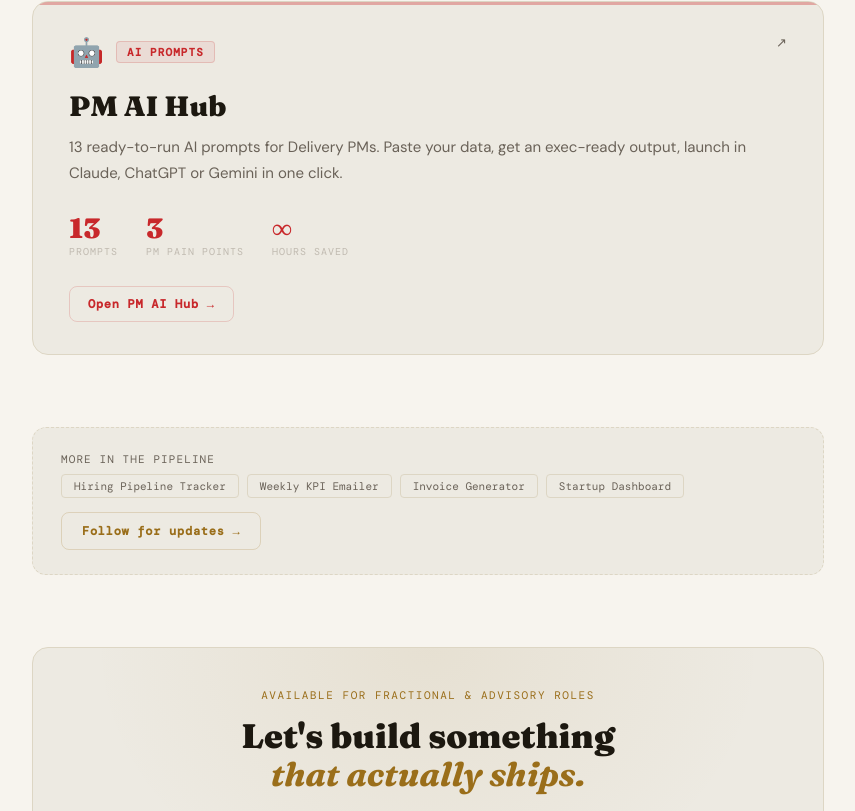
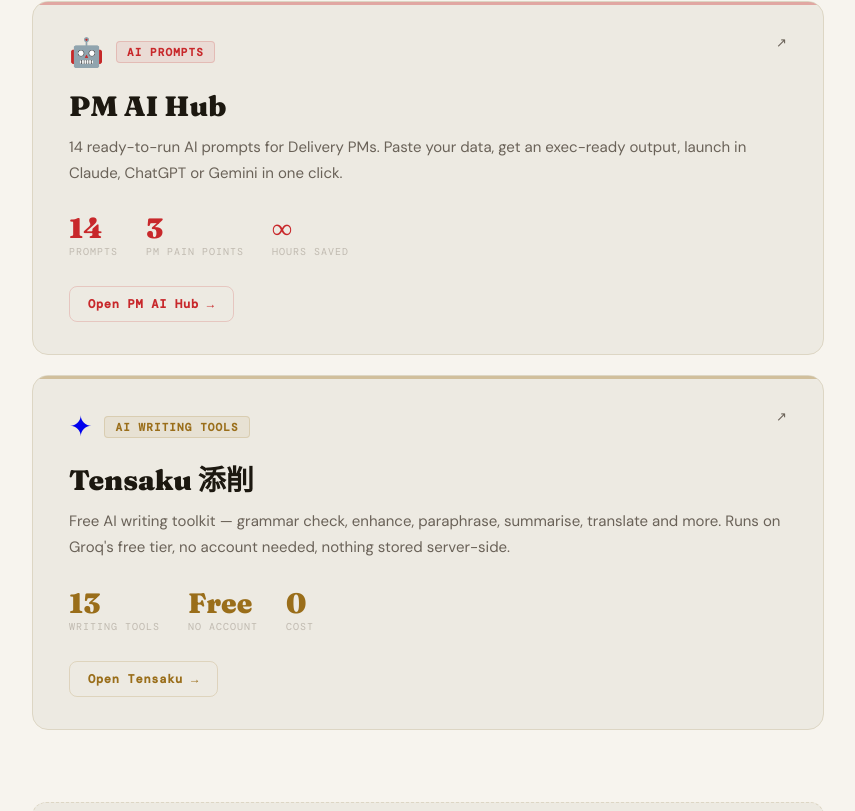
Before and after one commit to nikhil-thomas-a/portfolio, a React (Vite) app: page / in a window 1280 px wide. Shown: the part 1109-1920 px from the top of the page, without its empty margins (212-1067 px from the left). Built offline with nearby package versions, Linux system fonts and the light colour scheme; a web font is replaced by a local one.

Commit message:
Update color scheme and add new tools

```diff
--- a/src/App.jsx
+++ b/src/App.jsx
@@ -8,7 +8,7 @@
   bg:"#0F0E0C", surface:"#1A1814", card:"#201E1A",
   border:"#2E2B26", borderHi:"#4A4540",
   gold:"#C9A84C", goldDim:"rgba(201,168,76,0.12)", goldBorder:"rgba(201,168,76,0.25)",
-  red:"#E5484D", green:"#2EAB68",
+  red:"#E5484D", green:"#2EAB68", gold:"#C9A84C",
   text:"#F0EBE3", muted:"#8A8278", faint:"#3A3530",
   ctaBg:"#C9A84C", ctaText:"#0F0E0C",
   crossBg:"#1C1810", crossText:"#C8C0B0", crossLabel:"#7A6A5A",
@@ -19,7 +19,7 @@
   bg:"#F7F4EE", surface:"#EDEAE2", card:"#FFFFFF",
   border:"#DDD6C4", borderHi:"#B0A898",
   gold:"#9A6E1A", goldDim:"rgba(154,110,26,0.08)", goldBorder:"rgba(154,110,26,0.2)",
-  red:"#C8282B", green:"#166038",
+  red:"#C8282B", green:"#166038", gold:"#9A6E1A",
   text:"#1C1810", muted:"#6A6258", faint:"#C0BAB0",
   ctaBg:"#9A6E1A", ctaText:"#FFFFFF",
   crossBg:"#1C1810", crossText:"#C8C0B0", crossLabel:"#7A6A5A",
@@ -33,7 +33,7 @@
     id:"startup-ops", emoji:"⚙️", tag:"Google Workspace",
     title:"Startup Ops Toolkit",
     desc:"Google Sheets templates and Apps Script automations for early-stage teams. Multi Mail Shooter, Document Generator, and more — copy, paste, run.",
-    stats:[{n:"3",l:"Live tools"},{n:"3+",l:"Coming soon"},{n:"0",l:"Cost"}],
+    stats:[{n:"4",l:"Live tools"},{n:"2+",l:"Coming soon"},{n:"0",l:"Cost"}],
     url:"https://nikhil-thomas-a.github.io/startup-ops-toolkit/",
     cta:"Open Ops Toolkit",
     colorKey:"green",
@@ -43,13 +43,24 @@
   {
     id:"pm-ai-hub", emoji:"🤖", tag:"AI Prompts",
     title:"PM AI Hub",
-    desc:"13 ready-to-run AI prompts for Delivery PMs. Paste your data, get an exec-ready output, launch in Claude, ChatGPT or Gemini in one click.",
-    stats:[{n:"13",l:"Prompts"},{n:"3",l:"PM pain points"},{n:"∞",l:"Hours saved"}],
+    desc:"14 ready-to-run AI prompts for Delivery PMs. Paste your data, get an exec-ready output, launch in Claude, ChatGPT or Gemini in one click.",
+    stats:[{n:"14",l:"Prompts"},{n:"3",l:"PM pain points"},{n:"∞",l:"Hours saved"}],
     url:"https://nikhil-thomas-a.github.io/pm-ai-hub/",
     cta:"Open PM AI Hub",
     colorKey:"red",
     dimD:"rgba(229,72,77,0.1)", dimL:"rgba(200,40,43,0.07)",
     borD:"rgba(229,72,77,0.25)", borL:"rgba(200,40,43,0.18)",
+  },
+  {
+    id:"tensaku", emoji:"✦", tag:"AI Writing Tools",
+    title:"Tensaku 添削",
+    desc:"Free AI writing toolkit — grammar check, enhance, paraphrase, summarise, translate and more. Runs on Groq's free tier, no account needed, nothing stored server-side.",
+    stats:[{n:"13",l:"Writing tools"},{n:"Free",l:"No account"},{n:"0",l:"Cost"}],
+    url:"https://nikhil-thomas-a.github.io/tensaku-web/",
+    cta:"Open Tensaku",
+    colorKey:"gold",
+    dimD:"rgba(201,168,76,0.1)", dimL:"rgba(154,110,26,0.07)",
+    borD:"rgba(201,168,76,0.25)", borL:"rgba(154,110,26,0.18)",
   },
 ];
 
@@ -269,7 +280,7 @@
               More in the pipeline
             </div>
             <div style={{display:"flex",flexWrap:"wrap",gap:8}}>
-              {["Hiring Pipeline Tracker","Weekly KPI Emailer","Invoice Generator","Startup Dashboard"].map((t,i)=>(
+              {["Hiring Pipeline Tracker","Invoice Generator","Startup Dashboard","Data Portfolio"].map((t,i)=>(
                 <span key={i} style={{fontFamily:T.mono,fontSize:11,color:T.muted,background:T.surface,border:`1px solid ${T.border}`,padding:"4px 12px",borderRadius:4}}>{t}</span>
               ))}
             </div>
```
